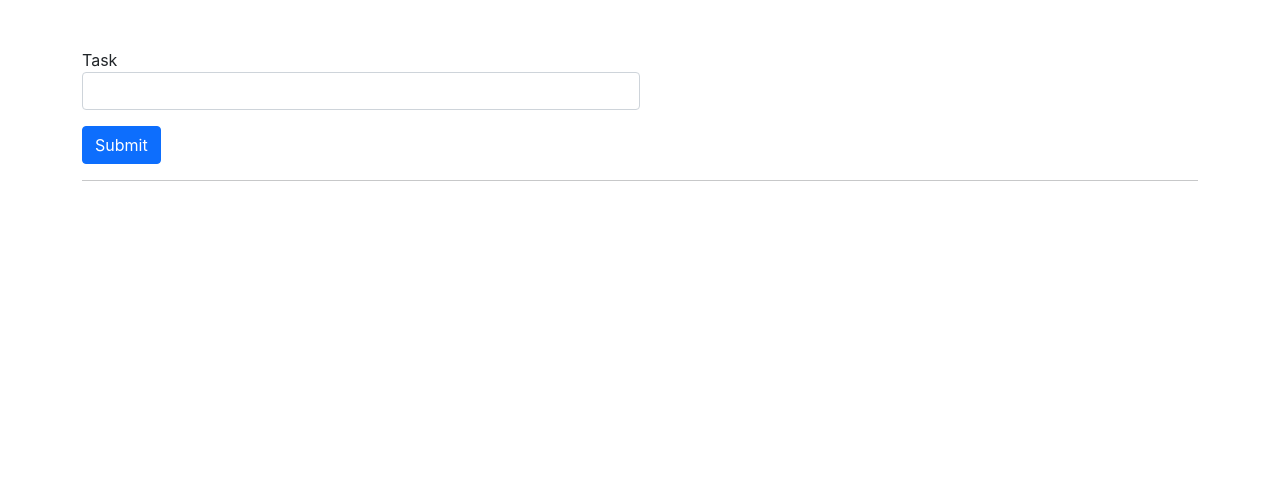
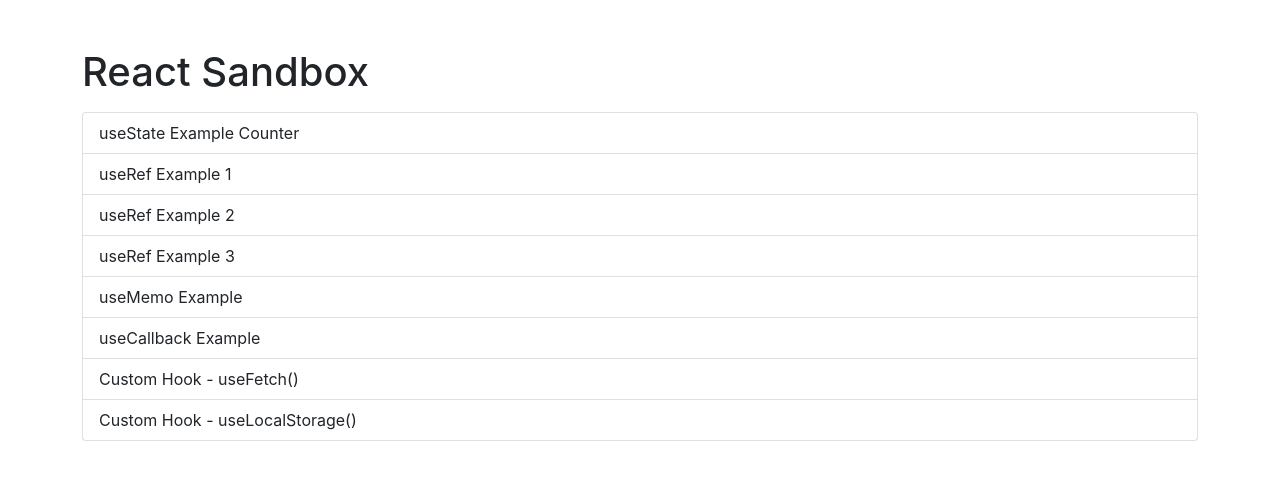
Before and after one commit to RayKilburg/advanced-react-hooks, a React (Create React App) app: page / in a window 1280 px wide. Shown: the top 480 px of the page. Built offline with nearby package versions, Linux system fonts and the light colour scheme.

Commit message:
readme, react-router-dom, Home component

```diff
--- a/package.json
+++ b/package.json
@@ -8,6 +8,7 @@
     "@testing-library/user-event": "^13.5.0",
     "react": "^17.0.2",
     "react-dom": "^17.0.2",
+    "react-router-dom": "^6.2.1",
     "react-scripts": "5.0.0",
     "web-vitals": "^2.1.2"
   },
--- a/src/App.js
+++ b/src/App.js
@@ -1,5 +1,7 @@
+import { BrowserRouter as Router, Routes, Route } from 'react-router-dom'
+import Home from './components/Home'
+import Counter from './components/Counter';
 import UseRefExample from './components/UseRefExample';
-import Counter from './components/Counter';
 import UseRefExample2 from './components/UseRefExample2';
 import UseRefExample3 from './components/UseRefExample3';
 import UseMemoExample from './components/UseMemoExample';
@@ -9,10 +11,28 @@ import CustomHookExample2 from './components/CustomHookExample2';
 
 function App() {
   return (
-    <div className="container mt-5">
-      <CustomHookExample2 />
-    </div>
-  );
+    <Router>
+      <div className='container mt-5'>
+        <Routes>
+          <Route path='/' element={<Home />} />
+          <Route path='/usestate-counter' element={<Counter />} />
+          <Route path='/useref-example-1' element={<UseRefExample />} />
+          <Route path='/useref-example-2' element={<UseRefExample2 />} />
+          <Route path='/useref-example-3' element={<UseRefExample3 />} />
+          <Route path='/usememo-example' element={<UseMemoExample />} />
+          <Route path='/usecallback-example' element={<UseCallbackExample />} />
+          <Route
+            path='/custom-hook-example-1'
+            element={<CustomHookExample1 />}
+          />
+          <Route
+            path='/custom-hook-example-2'
+            element={<CustomHookExample2 />}
+          />
+        </Routes>
+      </div>
+    </Router>
+  )
 }
 
 export default App;
--- /dev/null
+++ b/src/components/Home.jsx
@@ -0,0 +1,61 @@
+import { Link } from 'react-router-dom'
+
+function Home() {
+  return (
+    <>
+      <h1 className='mb-3'>React Sandbox</h1>
+      <ul class='list-group'>
+      <Link
+          className='list-group-item list-group-item-action'
+          to='usestate-counter'
+        >
+          useState Example Counter
+        </Link>
+        <Link
+          className='list-group-item list-group-item-action'
+          to='useref-example-1'
+        >
+          useRef Example 1
+        </Link>
+        <Link
+          className='list-group-item list-group-item-action'
+          to='useref-example-2'
+        >
+          useRef Example 2
+        </Link>
+        <Link
+          className='list-group-item list-group-item-action'
+          to='useref-example-3'
+        >
+          useRef Example 3
+        </Link>
+        <Link
+          className='list-group-item list-group-item-action'
+          to='usememo-example'
+        >
+          useMemo Example
+        </Link>
+        <Link
+          className='list-group-item list-group-item-action'
+          to='usecallback-example'
+        >
+          useCallback Example
+        </Link>
+        <Link
+          className='list-group-item list-group-item-action'
+          to='custom-hook-example-1'
+        >
+          Custom Hook - useFetch()
+        </Link>
+        <Link
+          className='list-group-item list-group-item-action'
+          to='custom-hook-example-2'
+        >
+          Custom Hook - useLocalStorage()
+        </Link>
+      </ul>
+    </>
+  )
+}
+
+export default Home
```
Also changed, not shown: 2 other files (tests, documents, lock files or other folders).
